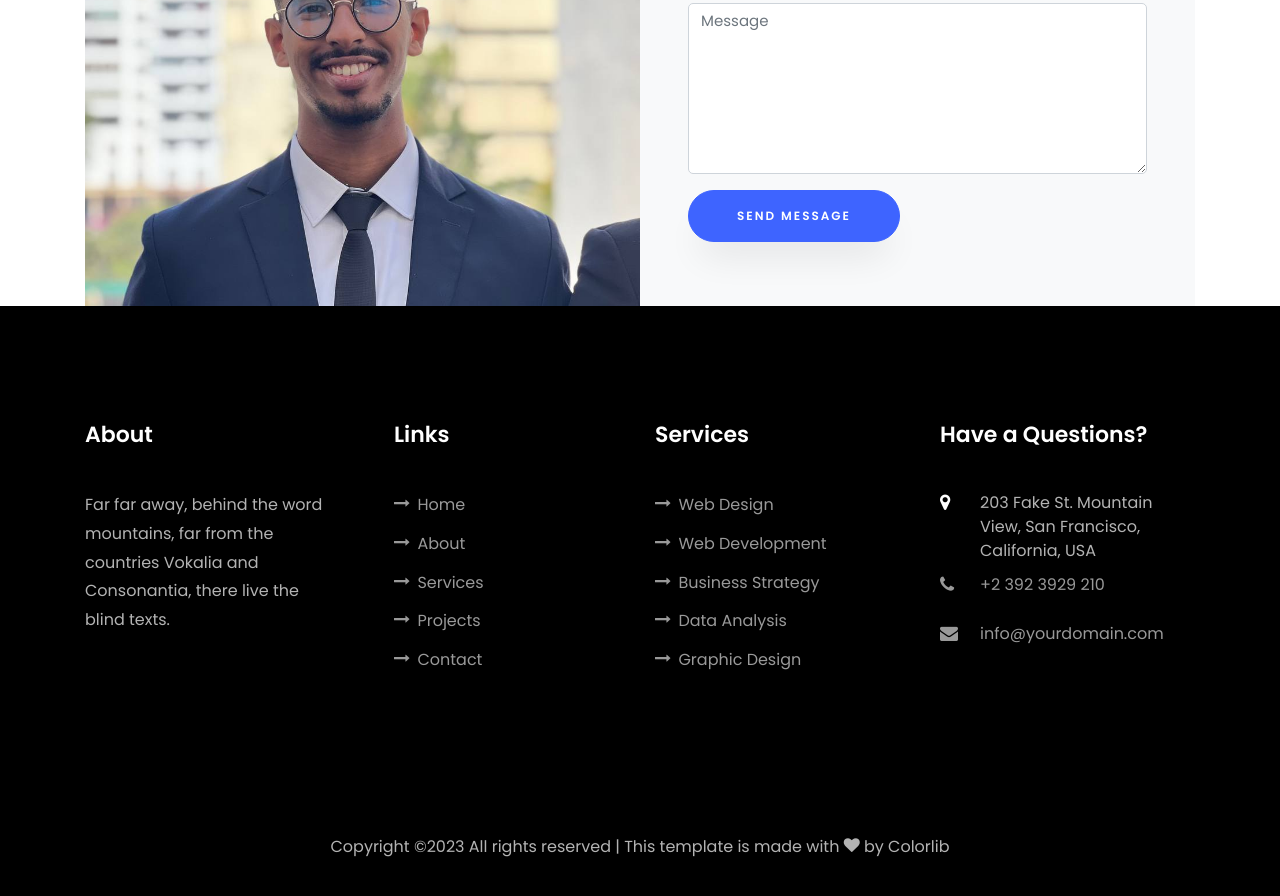
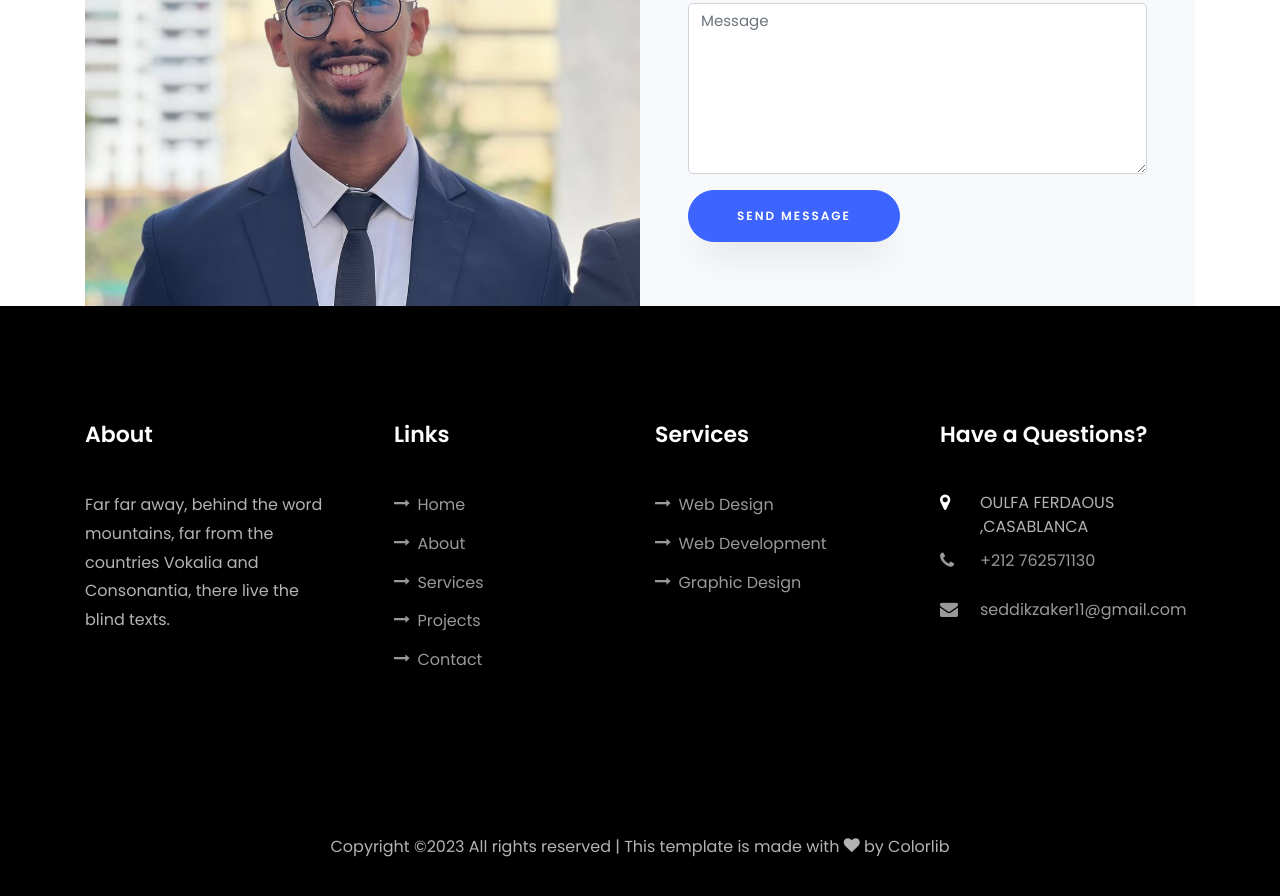
Before and after one commit to Byurn99/SeddikPortfolio.github.io, a plain HTML site: page index.html in a window 1280 px wide. Shown: the part 7461-8357 px from the top of the page. Drawn offline with Linux system fonts and the light colour scheme; files whose address does not match are found by name.

Commit message:
Update index.html

```diff
--- a/index.html
+++ b/index.html
@@ -804,8 +804,6 @@
               <ul class="list-unstyled">
                 <li><a href="#"><span class="icon-long-arrow-right mr-2"></span>Web Design</a></li>
                 <li><a href="#"><span class="icon-long-arrow-right mr-2"></span>Web Development</a></li>
-                <li><a href="#"><span class="icon-long-arrow-right mr-2"></span>Business Strategy</a></li>
-                <li><a href="#"><span class="icon-long-arrow-right mr-2"></span>Data Analysis</a></li>
                 <li><a href="#"><span class="icon-long-arrow-right mr-2"></span>Graphic Design</a></li>
               </ul>
             </div>
@@ -815,9 +813,9 @@
             	<h2 class="ftco-heading-2">Have a Questions?</h2>
             	<div class="block-23 mb-3">
 	              <ul>
-	                <li><span class="icon icon-map-marker"></span><span class="text">203 Fake St. Mountain View, San Francisco, California, USA</span></li>
-	                <li><a href="#"><span class="icon icon-phone"></span><span class="text">+2 392 3929 210</span></a></li>
-	                <li><a href="#"><span class="icon icon-envelope"></span><span class="text">info@yourdomain.com</span></a></li>
+	                <li><span class="icon icon-map-marker"></span><span class="text">OULFA FERDAOUS ,CASABLANCA</span></li>
+	                <li><a href="#"><span class="icon icon-phone"></span><span class="text">+212 762571130<span></a></li>
+	                <li><a href="#"><span class="icon icon-envelope"></span><span class="text">seddikzaker11@gmail.com</span></a></li>
 	              </ul>
 	            </div>
             </div>
```
